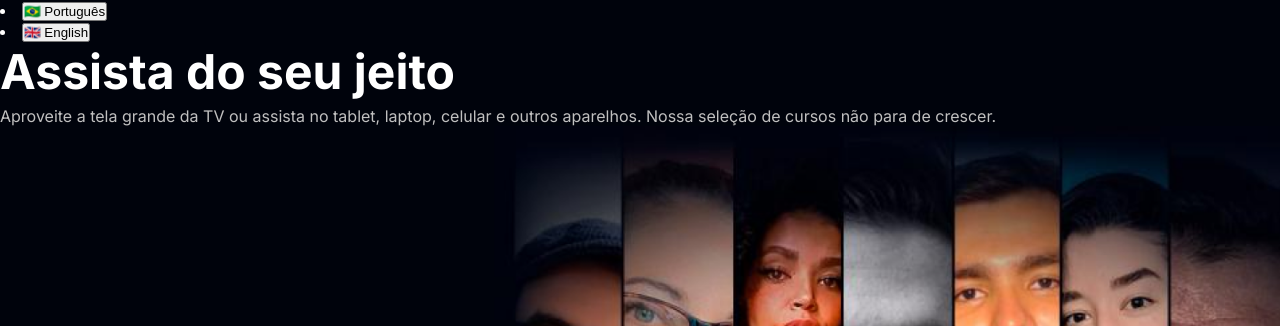
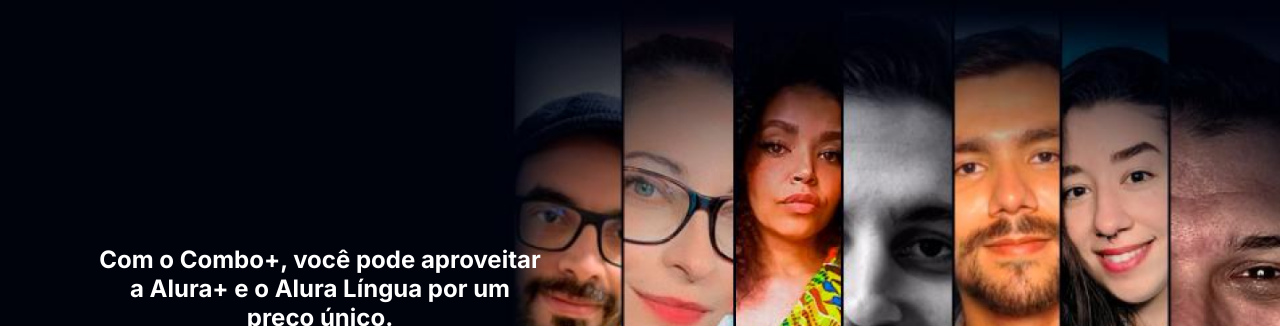
Before and after one commit to FormigoniIgor/Aluraplus, a plain HTML site: page index.html in a window 1280 px wide. Shown: the top 326 px of the page. Drawn offline with Linux system fonts and the light colour scheme.

Commit message:
index.html

```diff
--- a/index.html
+++ b/index.html
@@ -8,22 +8,6 @@
     <link href="https://fonts.googleapis.com/css2?family=Inter:ital,opsz,wght@0,14..32,100..900;1,14..32,100..900&display=swap" rel="stylesheet">
 
 </head>
-<header>
-    <li class="lista__link">
-  <button onclick="mudarIdioma('pt')">🇧🇷 Português</button>
-</li>
-<li class="lista__link">
-  <button onclick="mudarIdioma('en')">🇬🇧 English</button>
-</li>
-<h2 id="titulo-assista" class="descricao__titulo">
-  Assista do seu jeito
-</h2>
-<p id="texto-assista" class="descricao__texto">
-  Aproveite a tela grande da TV ou assista no tablet, laptop, celular e outros aparelhos. Nossa seleção de cursos não para de crescer.
-</p>
-
-
-</header>
 <body>
     <section class="container principal">
        <div class="container__caixa">
@@ -116,24 +100,6 @@
         </ul>
         <p class="rodape__texto">® 2021 Alura, Alura+ e Alura Língua. Todos os direitos reservados. Serviço de assinatura paga. Conteúdo sujeito a disponibilidade.</p>
         <p class="rodape__texto">Alura+ é um serviço pago, baseado em assinatura e sujeito a termos e condições. O serviço Alura+ é comercializado por Aovs Sistemas de Informática S.A., Rua Vergueiro, 3185 - Liberdade, São Paulo - SP, 04101-300, Brasil e CNPJ 05.555.382/0001-33</p>
-        <script>
-  const textos = {
-    pt: {
-      tituloAssista: "Assista do seu jeito",
-      textoAssista: "Aproveite a tela grande da TV ou assista no tablet, laptop, celular e outros aparelhos. Nossa seleção de cursos não para de crescer."
-    },
-    en: {
-      tituloAssista: "Watch your way",
-      textoAssista: "Enjoy the big screen on your TV or watch on your tablet, laptop, mobile phone, and other devices. Our selection of courses keeps growing."
-    }
-  };
-
-  function mudarIdioma(lang) {
-    document.getElementById("titulo-assista").innerText = textos[lang].tituloAssista;
-    document.getElementById("texto-assista").innerText = textos[lang].textoAssista;
-  }
-</script>
-
 
    </footer>
 </body>
```
